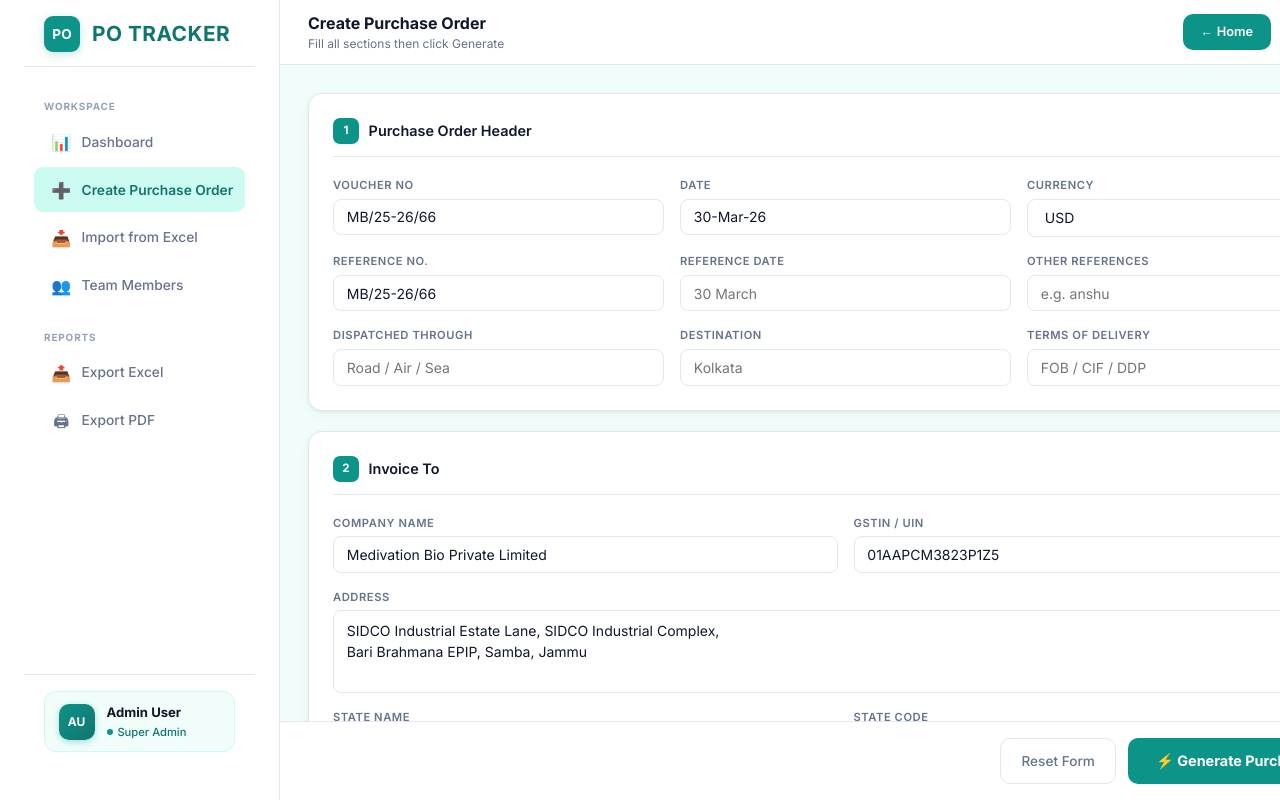
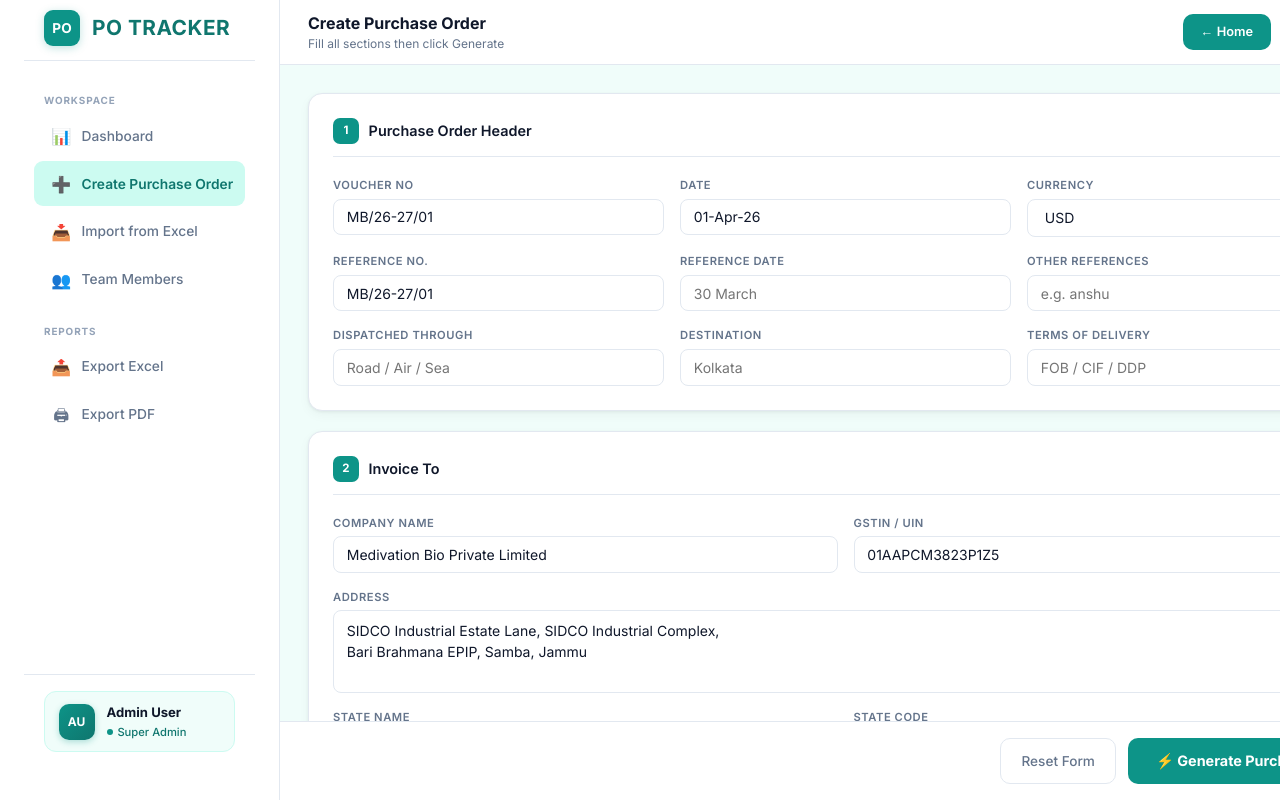
Before and after one commit to partners-bnc/Purchase-Order-Tracker, a React (Vite) app: page / in a window 1280 px wide. Both pictures are taken after a click on the button "＋ Create Purchase Order". Shown: the top 800 px of the page. Built offline with nearby package versions, Linux system fonts and the light colour scheme.

Commit message:
Fix voucher no, today date, PO doc bold, center amounts, separator lines, print title

```diff
--- a/src/components/AppShell.jsx
+++ b/src/components/AppShell.jsx
@@ -22,7 +22,7 @@ export default function AppShell({
     <div className="app-shell">
       <div className="sidebar">
         {/* You can adjust the marginTop here to shift the PO Tracker up or down */}
-        <div className="sb-brand" style={{ marginTop: "-30px", height: "65px" }}>
+        <div className="sb-brand" style={{ marginTop: "-36px", height: "65px" }}>
           <div className="sb-brand-ic">PO</div>
           <div className="sb-brand-name" style={{ fontSize: "1.3rem", fontWeight: 800, textTransform: "uppercase", letterSpacing: "0.5px" }}>PO Tracker</div>
         </div>
--- a/src/pages/DashboardPage.jsx
+++ b/src/pages/DashboardPage.jsx
@@ -94,11 +94,17 @@ const newItem = () => ({
   unit: "NOS",
   amount: "",
 });
-const defaultForm = () => ({
-  voucherNo: "MB/25-26/66",
-  date: "30-Mar-26",
+const defaultForm = () => {
+  const today = new Date();
+  const dd = String(today.getDate()).padStart(2,'0');
+  const mon = ['Jan','Feb','Mar','Apr','May','Jun','Jul','Aug','Sep','Oct','Nov','Dec'][today.getMonth()];
+  const yy = String(today.getFullYear()).slice(-2);
+  const dateStr = `${dd}-${mon}-${yy}`;
+  return ({
+  voucherNo: "MB/26-27/01",
+  date: dateStr,
   currency: "USD",
-  refNo: "MB/25-26/66",
+  refNo: "MB/26-27/01",
   refDate: "",
   otherRef: "",
   invoiceName: "Medivation Bio Private Limited",
@@ -122,6 +128,7 @@ const defaultForm = () => ({
   signatoryCompany: "Medivation Bio Private Limited",
   pan: "AAPCM3823P",
 });
+};
 const defaultItems = () => [
   {
     id: 1,
@@ -319,12 +326,12 @@ body{font-family:'Inter',sans-serif;background:var(--bg);color:var(--text);font-
 .po-tbl td,.po-tbl th{border:1px solid #000;padding:5px 7px;vertical-align:top;font-size:10.5px;}
 .po-lbl{font-size:9px;color:#555;margin-bottom:2px;}
 .po-val{font-weight:500;}
-.po-bold{font-weight:bold;}
+.po-bold{font-weight:600;}
 .po-center{text-align:center;}
 .po-right{text-align:right;}
 .po-items th{background:#f5f5f5;font-weight:bold;font-size:9.5px;text-align:center;border:1px solid #000;padding:4px 6px;}
 .po-items td{border:1px solid #000;padding:4px 6px;font-size:10px;}
-.po-amt{font-weight:bold;text-align:right;}
+.po-amt{font-weight:600;text-align:center;}
 @media print{.modal-toolbar,.modal-bg{display:none!important;} .po-doc{padding:0;}}
 `;
 
@@ -333,7 +340,7 @@ function printElement(elId) {
   const el = document.getElementById(elId);
   if (!el) return;
   const w = window.open("", "_blank", "width=900,height=700");
-  w.document.write(`<!DOCTYPE html><html><head><title>Purchase Order</title>
+  w.document.write(`<!DOCTYPE html><html><head><title></title>
     <style>
       *{box-sizing:border-box;margin:0;padding:0;}
       body{font-family:Arial,Helvetica,sans-serif;font-size:10.5px;color:#000;}
@@ -341,10 +348,12 @@ function printElement(elId) {
       td,th{border:1px solid #000;padding:5px 7px;vertical-align:top;font-size:10.5px;}
       .po-title{text-align:center;font-size:15px;font-weight:bold;margin-bottom:10px;letter-spacing:1px;}
       .po-lbl{font-size:9px;color:#555;margin-bottom:2px;}
-      .po-bold{font-weight:bold;}
+      .po-bold{font-weight:600;}
       .po-center{text-align:center;}
       .po-right{text-align:right;}
+      .po-amt{font-weight:600;text-align:center;}
       th{background:#f5f5f5;font-weight:bold;font-size:9.5px;text-align:center;}
+      @page{margin:10mm;}
     </style>
   </head><body>${el.innerHTML}</body></html>`);
   w.document.close();
@@ -484,7 +493,7 @@ function PODoc({ form, items, tc, id = "po-document" }) {
             <td style={{ width: "25%", verticalAlign: "top" }}>
               <div className="po-lbl">VOUCHER NO</div>
               <div className="po-bold">{form.voucherNo}</div>
-              <div style={{ marginTop: 6, paddingTop: 6, borderTop: "1px solid #000" }}>
+              <div style={{ marginTop: 6, paddingTop: 6, borderTop: "1px solid #000", margin: "6px -7px 0", padding: "6px 7px 0" }}>
                 <div className="po-lbl">Reference No. &amp; Date</div>
                 <div className="po-bold">
                   {form.refNo}
@@ -495,7 +504,7 @@ function PODoc({ form, items, tc, id = "po-document" }) {
             <td style={{ width: "25%", verticalAlign: "top" }}>
               <div className="po-lbl">Dated</div>
               <div className="po-bold">{form.date}</div>
-              <div style={{ marginTop: 6, paddingTop: 6, borderTop: "1px solid #000" }}>
+              <div style={{ marginTop: 6, paddingTop: 6, borderTop: "1px solid #000", margin: "6px -7px 0", padding: "6px 7px 0" }}>
                 <div className="po-lbl">Other References</div>
                 <div>{form.otherRef || "—"}</div>
               </div>
```
